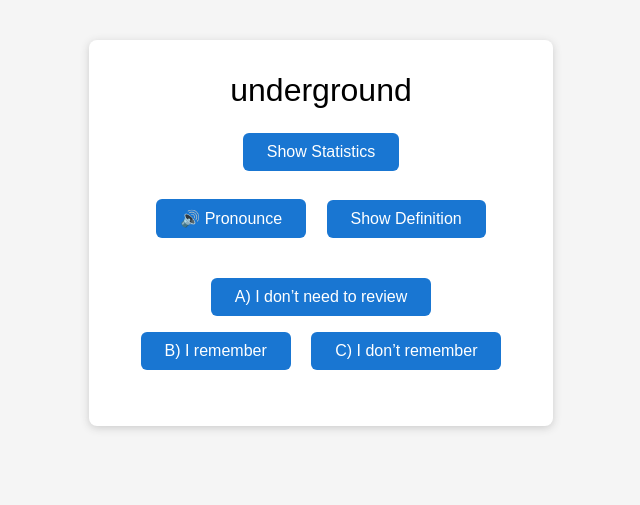
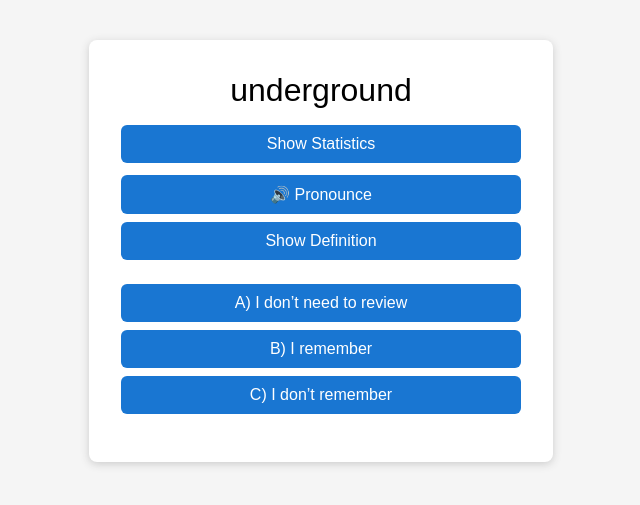
Before and after one commit to li-wx/flash-card-2025, a Flask app: page / in a window 1280 px wide. Shown: the top 505 px of the page, without its empty margins (319-959 px from the left). Run offline with Flask 3, Linux system fonts and the light colour scheme.

Commit message:
Make the button layout look better

```diff
--- a/templates/flashcard.html
+++ b/templates/flashcard.html
@@ -8,7 +8,7 @@
         .card { background: #fff; border-radius: 8px; box-shadow: 0 2px 8px #ccc; width: 400px; margin: 40px auto; padding: 32px; text-align: center; }
         .word { font-size: 2em; margin-bottom: 16px; }
         .definition { font-size: 1.2em; color: #333; margin: 24px 0; }
-        button { margin: 8px; padding: 10px 24px; font-size: 1em; border-radius: 6px; border: none; background: #1976d2; color: #fff; cursor: pointer; }
+    button { display: block; width: 100%; margin: 8px 0; padding: 10px 24px; font-size: 1em; border-radius: 6px; border: none; background: #1976d2; color: #fff; cursor: pointer; box-sizing: border-box; }
         button:hover { background: #1565c0; }
         .msg { margin: 16px 0; color: #388e3c; font-weight: bold; }
     </style>
```
